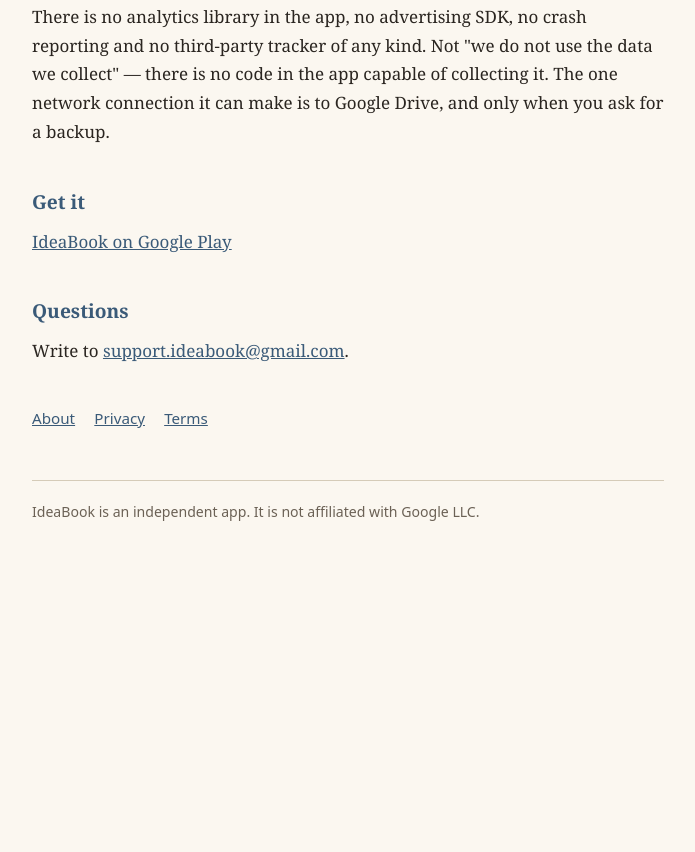
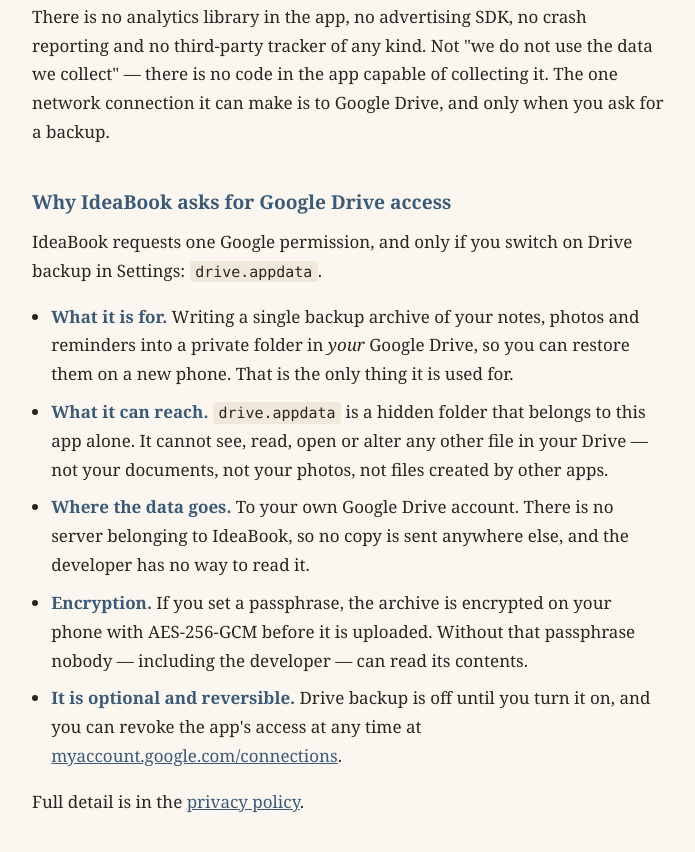
Before and after one commit to privastack/ideabook, a plain HTML site: page index.html in a window 1280 px wide. Shown: the part 1426-2278 px from the top of the page, without its empty margins (292-987 px from the left). Before the commit the page ends 2014 px from the top, so only its background shows below. Drawn offline with Linux system fonts and the light colour scheme.

Commit message:
Explain why the app requests Drive access

```diff
--- a/index.html
+++ b/index.html
@@ -56,6 +56,27 @@
   the app capable of collecting it. The one network connection it can make is to Google Drive,
   and only when you ask for a backup.</p>
 
+  <h2>Why IdeaBook asks for Google Drive access</h2>
+  <p>IdeaBook requests one Google permission, and only if you switch on Drive backup in Settings:
+  <code>drive.appdata</code>.</p>
+  <ul>
+    <li><b>What it is for.</b> Writing a single backup archive of your notes, photos and reminders
+      into a private folder in <em>your</em> Google Drive, so you can restore them on a new phone.
+      That is the only thing it is used for.</li>
+    <li><b>What it can reach.</b> <code>drive.appdata</code> is a hidden folder that belongs to this
+      app alone. It cannot see, read, open or alter any other file in your Drive — not your
+      documents, not your photos, not files created by other apps.</li>
+    <li><b>Where the data goes.</b> To your own Google Drive account. There is no server belonging
+      to IdeaBook, so no copy is sent anywhere else, and the developer has no way to read it.</li>
+    <li><b>Encryption.</b> If you set a passphrase, the archive is encrypted on your phone with
+      AES-256-GCM before it is uploaded. Without that passphrase nobody — including the developer
+      — can read its contents.</li>
+    <li><b>It is optional and reversible.</b> Drive backup is off until you turn it on, and you can
+      revoke the app's access at any time at
+      <a href="https://myaccount.google.com/connections">myaccount.google.com/connections</a>.</li>
+  </ul>
+  <p>Full detail is in the <a href="privacy/">privacy policy</a>.</p>
+
   <h2>Get it</h2>
   <p><a href="https://play.google.com/store/apps/details?id=org.privastack.ideabook">IdeaBook on
   Google Play</a></p>
--- a/style.css
+++ b/style.css
@@ -85,3 +85,9 @@
 .feature { background: var(--surface); border: 1px solid var(--rule); border-radius: 14px; padding: .9rem 1.1rem; }
 .feature b { display: block; margin-bottom: .2rem; }
 .feature span { color: var(--muted); font-size: .95rem; }
+
+/* The Drive-permission list: Google's branding review looks for this explanation, so it has to
+   read as prose rather than as another feature grid. */
+main > ul { padding-left: 1.2rem; }
+main > ul li { margin: .55rem 0; }
+main > ul li b { color: var(--ink); }
```
